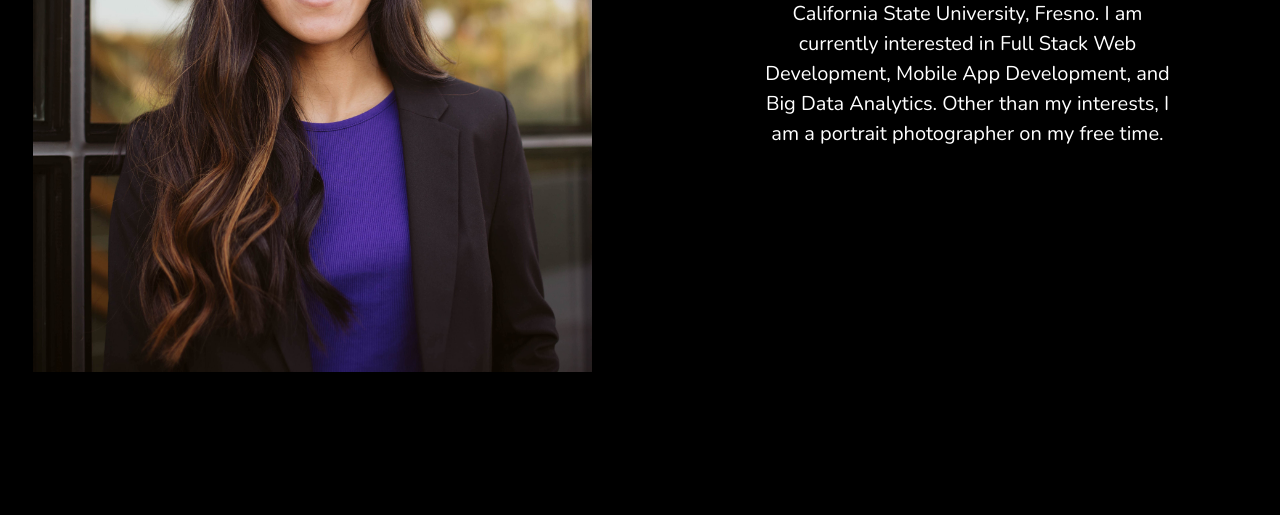
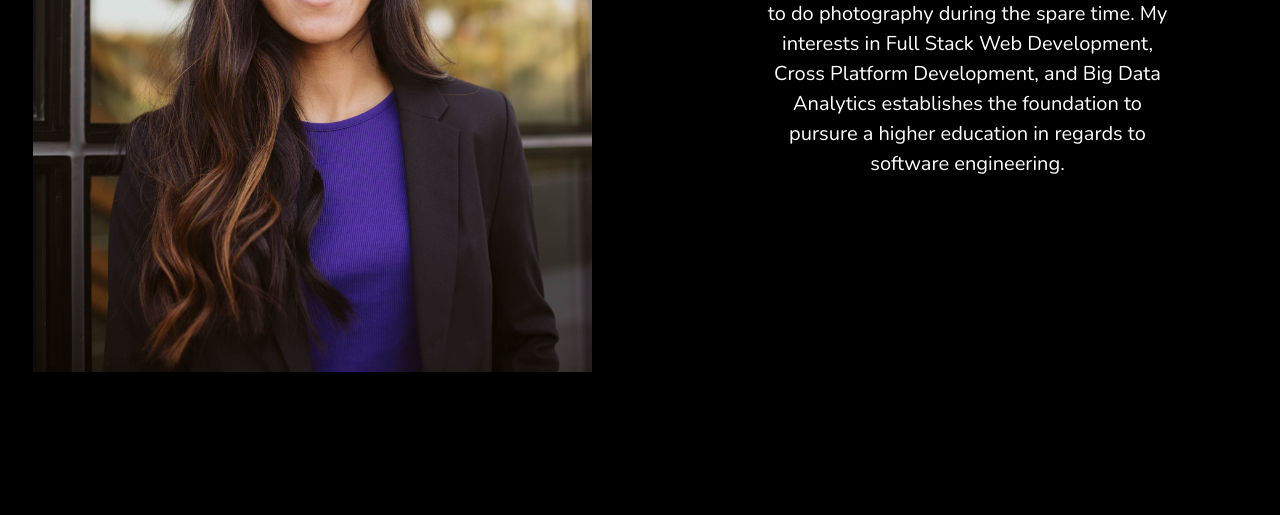
Before and after one commit to monicakCS/monicakCS.github.io, a plain HTML site: page about.html in a window 1280 px wide. Shown: the part 285-800 px from the top of the page. Drawn offline with nearby package versions, Linux system fonts and the light colour scheme.

Commit message:
Update about.html

```diff
--- a/about.html
+++ b/about.html
@@ -51,8 +51,7 @@
                 <div class="row justify-content-center">
                     <div id="pb" class="col-10 col-lg-8">
                         <h2>About Me</h2>
-                        <p class="lead">  I am third year <span>Computer Science</span> student at California State University, Fresno. I am currently interested in Full Stack Web Development, Mobile App Development, and Big Data Analytics. Other than my interests, I am a portrait photographer on my free time.  </p>
-
+                        <p class="lead">  I am third year <span>Computer Science</span> student at California State University, Fresno who likes to do photography during the spare time. My interests in Full Stack Web Development, Cross Platform Development, and Big Data Analytics establishes the foundation to pursure a higher education in regards to software engineering.
                     </div>
                 </div>
             </div>
```
